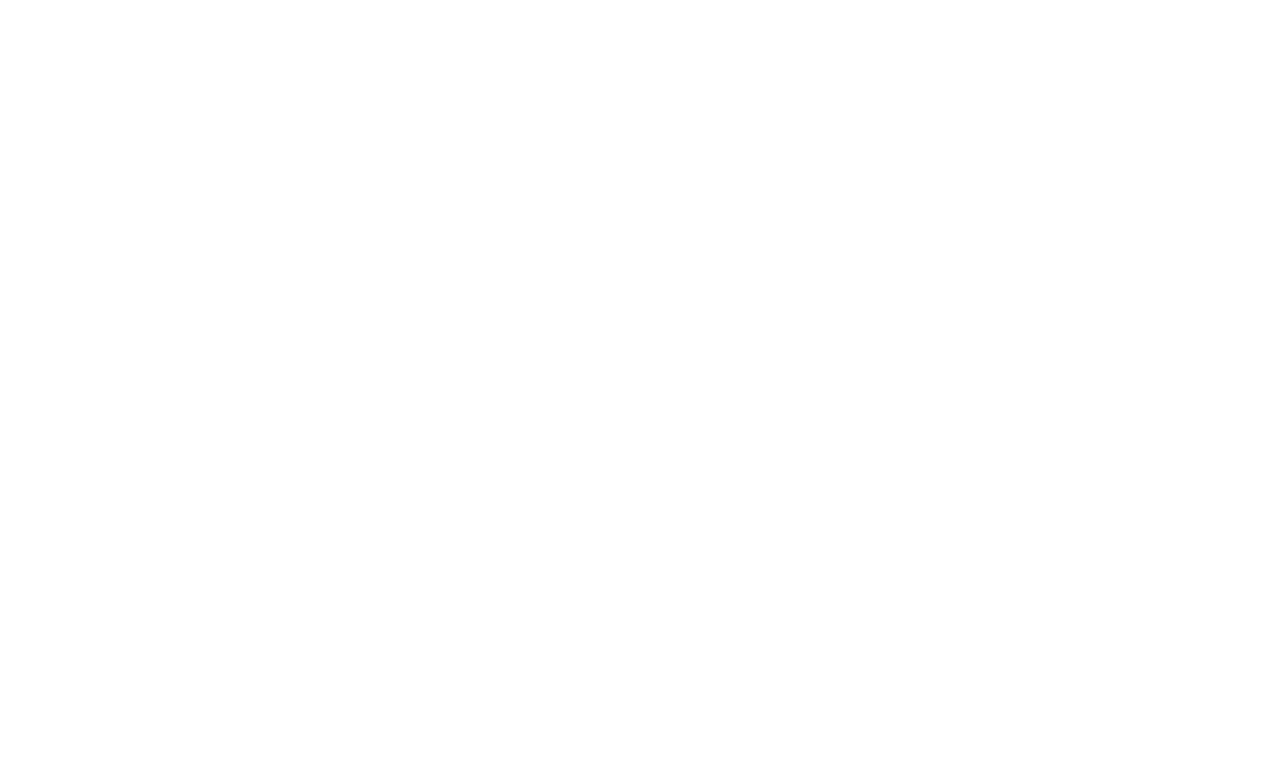
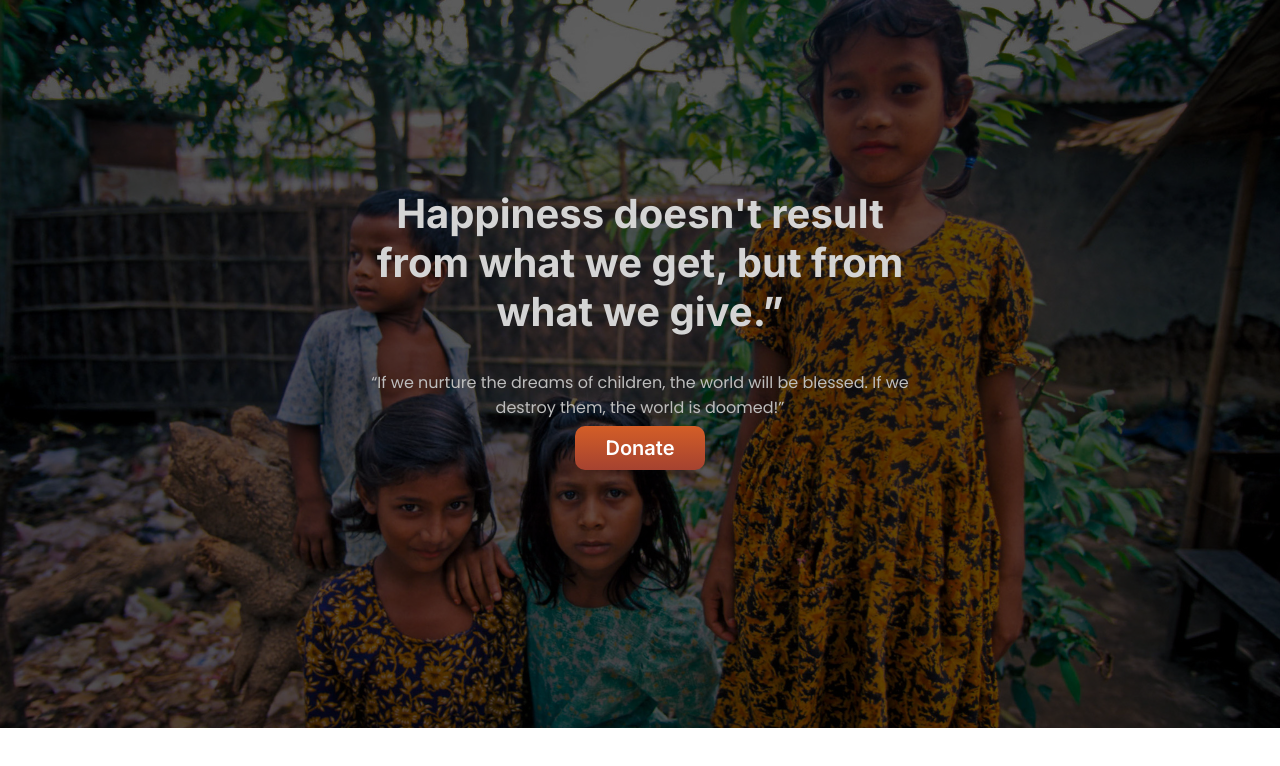
Before and after one commit to Ziaul-hasan/donate_for_children, a plain HTML site: page index.html in a window 1280 px wide. Drawn offline with Linux system fonts and the light colour scheme.

Commit message:
top banner

```diff
--- a/index.html
+++ b/index.html
@@ -13,6 +13,12 @@
     <link rel="stylesheet" href="style.css">
 </head>
 <body>
-
+    <section class="top-banner">
+        <div class="top">
+            <h1 class="title">Happiness doesn't result from what we get, but from what we give.”</h1>
+            <p class="description">“If we nurture the dreams of children, the world will be blessed. If we destroy them, the world is doomed!”</p>
+            <a class="button" target="_blank" href="#">Donate</a>
+        </div>
+    </section>
 </body>
 </html>
--- a/style.css
+++ b/style.css
@@ -6,3 +6,41 @@ body p{
     font-family: 'Poppins',
         sans-serif;
 }
+body{
+    margin: 0;
+}
+.top-banner{
+    padding: 5% 5%;
+    min-height: 75vh;
+    background-image: url(images/adb_bangladesh_children_2011.jpg);
+    background-repeat: no-repeat;
+    background-size: cover;
+    background-position: center;
+    background-color: rgba(0, 0, 0, 0.623);
+    background-blend-mode: overlay;
+}
+.top{
+    width: 50%;
+    padding-top: 8%;
+    margin: 0 auto;
+    text-align: center;
+    vertical-align: middle;
+}
+.title{
+    font-size: 40px;
+    color: rgb(212, 212, 212);
+}
+.description{
+    font-size: 16px;
+    color:rgb(189, 189, 189);
+}
+.button{
+    text-decoration: none;
+    font-family: 'Inter', sans-serif;
+    font-weight: 600;
+    font-size: 20px;
+    color: white;
+    padding: 10px 30px;
+    background-image: linear-gradient(rgb(212, 94, 39), rgb(165, 66, 48));
+    border-radius: 10px;
+}
```
